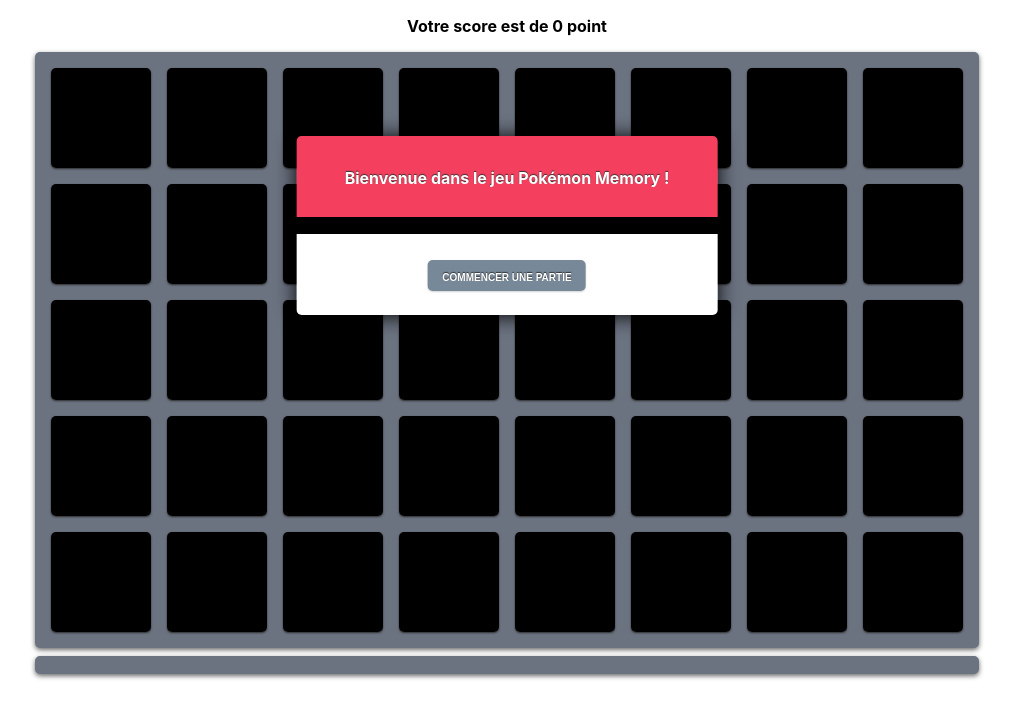
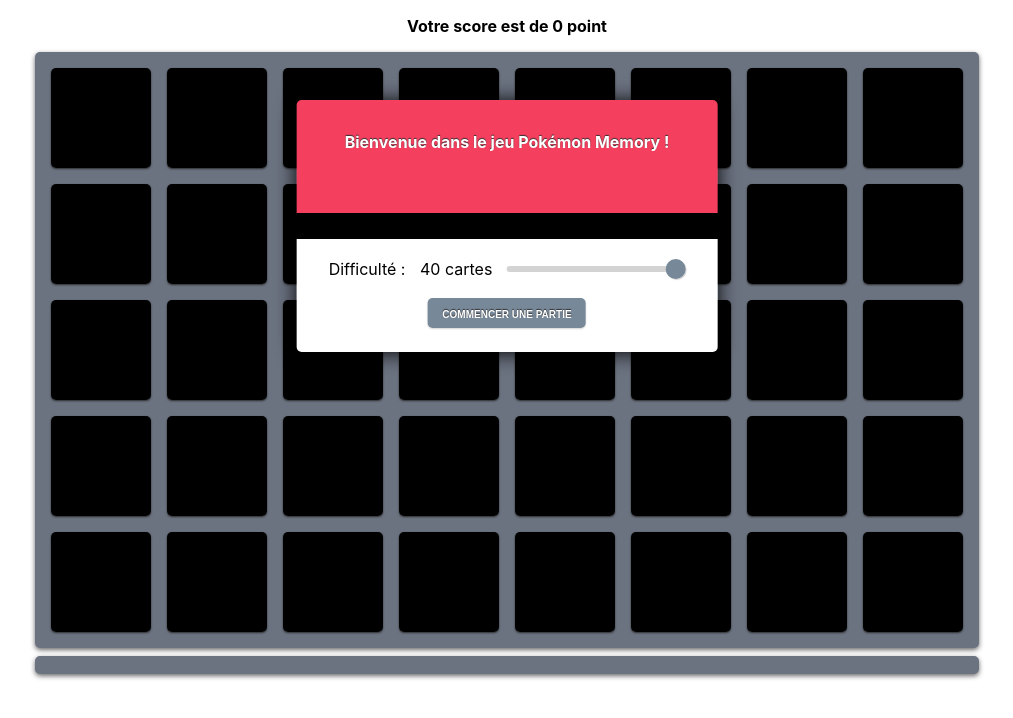
Before and after one commit to Pololops/2022-memory, a React (Create React App) app: page / in a window 1280 px wide. Shown: the top 718 px of the page, without its empty margins (133-1146 px from the left). Built offline with nearby package versions, Linux system fonts and the light colour scheme.

Commit message:
feat - add slider to change game diffuculty

```diff
--- a/src/actions/index.ts
+++ b/src/actions/index.ts
@@ -2,6 +2,7 @@
 
 export const GET_CARDS = 'GET_CARDS';
 export const LOADING_IMAGE_COMPLETE = 'LOADING_IMAGE_COMPLETE';
+export const CHANGE_CARDS_QUANTITY = 'CHANGE_CARDS_QUANTITY';
 export const FLIP_CARD = 'FLIP_CARD';
 export const START_GAME = 'START_GAME';
 export const TEST_COMBINATION = 'TEST_COMBINATION';
@@ -19,6 +20,7 @@
 type anyActions = Action<string, any>;
 type getCardsAction = Action<typeof GET_CARDS, CardFromData[]>;
 type loadingCompleteAction = Action<typeof LOADING_IMAGE_COMPLETE, null>;
+type changeCardsQuantityAction = Action<typeof CHANGE_CARDS_QUANTITY, number>;
 type flipCardAction = Action<typeof FLIP_CARD, number>;
 type startGameAction = Action<typeof START_GAME, CardFromData[]>;
 type stopGameAction = Action<typeof STOP_GAME, null>;
@@ -31,6 +33,8 @@
 
 export type Actions =
     getCardsAction |
+    loadingCompleteAction |
+    changeCardsQuantityAction |
     flipCardAction |
     startGameAction |
     stopGameAction |
@@ -57,6 +61,13 @@
  */
 export function getCards(cards: CardFromData[]): getCardsAction {
     return createAction(GET_CARDS, cards);
+}
+
+/**
+ * Action type function to change cards quantity
+ */
+export function changeCardsQuantity(quantity: number): changeCardsQuantityAction {
+    return createAction(CHANGE_CARDS_QUANTITY, quantity);
 }
 
 /**
--- a/src/components/App/App.tsx
+++ b/src/components/App/App.tsx
@@ -4,12 +4,13 @@
 import useAppSelector from '../../hooks/useSelector';
 import {
   getCards,
-  startGame,
   testCombination,
   searchNotFoundCard,
   initNextTurn,
   increaseScore,
   decreaseScore,
+  startGame,
+  changeCardsQuantity,
 } from '../../actions';
 
 import './App.scss';
@@ -20,19 +21,33 @@
 import Board from '../Board/Board';
 import TimeCount from '../TimeCount/TimeCount';
 import Modal from '../Modal/Modal';
-import Message from '../Message/Message';
-import Button from '../Button/Button';
+import Form from '../Form/Form';
 
 export default function App() {
   const dispatch = useAppDispatch();
   const isLoading = useAppSelector((state) => state.isLoading);
   const allCards = useAppSelector((state) => state.allCards);
+  const cardsQuantity = useAppSelector((state) => state.cardsQuantity);
   const playingCards = useAppSelector((state) => state.playingCards);
   const turn = useAppSelector((state) => state.turn);
-  const turnNumber = useAppSelector((state) => state.turnNumber);
-  const score = useAppSelector((state) => state.score);
 
-  const clickButtonHandler = () => {
+  const appMaxWidth = () => {
+    if (cardsQuantity > 18) return 'calc(800px + 9em)';
+    if (cardsQuantity === 8) return 'calc(400px + 5em)';
+    if (cardsQuantity === 10) return 'calc(400px + 5em)';
+    if (cardsQuantity === 12) return 'calc(600px + 7em)';
+    if (cardsQuantity === 14) return 'calc(700px + 8em)';
+    if (cardsQuantity === 16) return 'calc(800px + 9em)';
+    if (cardsQuantity === 18) return 'calc(600px + 7em)';
+    return 'calc(800px + 9em))';
+  }
+
+  const changeRangeHandler: React.ChangeEventHandler<HTMLInputElement> = (event) => {
+    dispatch(changeCardsQuantity(Number(event.target.value)));
+    dispatch(getCards(cards));
+  }
+
+  const clickButtonHandler: React.MouseEventHandler<HTMLButtonElement> = () => {
     dispatch(startGame(cards));
   }
 
@@ -62,7 +77,7 @@
   }, [turn]);
 
   return (
-    <div className="app">
+    <div className="app" style={{ maxWidth: appMaxWidth() }}>
       {isLoading && (
         <Board cards={allCards} isLoadControlled={true} />
       )}
@@ -76,28 +91,15 @@
       {
         createPortal(
           <Modal>
-            <Message>
-              {
-                turnNumber < 1
-                  ? 'Bienvenue dans le jeu Pokémon Memory !'
-                  : (
-                    <>
-                      La partie est terminée !
-                      <br />
-                      Vous avez obtenu {score} point{score > 1 ? 's' : ''}
-                    </>
-                  )
-              }
-            </Message>
-            {isLoading
-              ? <Spinner />
-              : (
-                <Button
-                  text={turnNumber < 1 ? 'Commencer une partie' : 'Recommencer une partie'}
-
-                  onClick={clickButtonHandler}
-                />
-              )
+            {
+              isLoading
+                ? <Spinner />
+                : (
+                  <Form
+                    onChangeRange={changeRangeHandler}
+                    onButtonClick={clickButtonHandler}
+                  />
+                )
             }
           </Modal>,
           document.body
--- /dev/null
+++ b/src/components/Form/Form.scss
@@ -0,0 +1,4 @@
+.form {
+  width: 100%;
+  margin-top: 2em;
+}
--- /dev/null
+++ b/src/components/Form/Form.tsx
@@ -0,0 +1,31 @@
+import Range from '../Range/Range';
+import Button from '../Button/Button';
+import useAppSelector from '../../hooks/useSelector';
+
+import './Form.scss';
+
+interface Props {
+  onChangeRange: React.ChangeEventHandler<HTMLInputElement>,
+  onButtonClick: React.MouseEventHandler<HTMLButtonElement>,
+}
+
+export default function Form({ onChangeRange, onButtonClick }: Props) {
+  const cardsQuantity = useAppSelector((state) => state.cardsQuantity);
+  const turnNumber = useAppSelector((state) => state.turnNumber);
+
+  return (
+    <div className="form">
+      <Range
+        value={cardsQuantity}
+        onChange={onChangeRange}
+        min={8}
+        max={20}
+        step={2}
+      />
+      <Button
+        text={turnNumber < 1 ? 'Commencer une partie' : 'Recommencer une partie'}
+        onClick={onButtonClick}
+      />
+    </div>
+  );
+}
--- a/src/components/Modal/Modal.scss
+++ b/src/components/Modal/Modal.scss
@@ -2,7 +2,7 @@
 
 .modal {
 	position: absolute;
-	top: 20%;
+	top: 100px;
 	left: 50%;
 	min-width: 300px;
   transform: translate(-50%, 0);
--- a/src/components/Modal/Modal.tsx
+++ b/src/components/Modal/Modal.tsx
@@ -1,4 +1,5 @@
 import useAppSelector from '../../hooks/useSelector';
+import Message from '../Message/Message';
 
 import './Modal.scss';
 
@@ -8,12 +9,27 @@
 
 export default function Modal({ children }: Children) {
   const isModalVisible = useAppSelector((state) => state.isModalVisible);
+  const score = useAppSelector((state) => state.score);
+  const turnNumber = useAppSelector((state) => state.turnNumber);
 
   return (
     <div
       data-testid="modal"
       className={`modal${!isModalVisible ? ' hide' : ''}`}
     >
+      <Message >
+        {
+          turnNumber < 1
+            ? 'Bienvenue dans le jeu Pokémon Memory !'
+            : (
+              <>
+                La partie est terminée !
+                <br />
+                Vous avez obtenu {score} point{score > 1 ? 's' : ''}
+              </>
+            )
+        }
+      </Message>
       {children}
     </div>
   )
--- /dev/null
+++ b/src/components/Range/Range.scss
@@ -0,0 +1,112 @@
+@use 'src/styles/_vars';
+
+.difficulty {
+  display: flex;
+  margin-bottom: 1em;
+  justify-content: space-between;
+  align-items: center;
+}
+
+input[type=range] {
+  -webkit-appearance: none;
+  margin: 10px 0;
+  width: 50%;
+}
+input[type=range]:focus {
+  outline: none;
+}
+input[type=range]::-webkit-slider-runnable-track {
+  height: 6px;
+  cursor: pointer;
+  box-shadow: 0px 0px 0px #000000;
+  background: lightgray;
+  border-radius: 50px;
+  border: none;
+}
+input[type=range]::-webkit-slider-thumb {
+  -webkit-appearance: none;
+  cursor: pointer;
+  margin-top: -7px;
+  border: none;
+  height: 20px;
+  width: 20px;
+  border-radius: 50%;
+  background: vars.$button-bg-color;
+  box-shadow: 1px 1px 1px lightgray;
+}
+input[type=range]:hover::-webkit-slider-thumb {
+  background: vars.$button-hover-bg-color;
+  box-shadow: 0 1px 4px gray;
+}
+input[type=range]:active::-webkit-slider-thumb {
+  box-shadow: 0 0px 1px gray;
+}
+input[type=range]:focus::-webkit-slider-runnable-track {
+  background: lightgray;
+}
+input[type=range]::-moz-range-track {
+  cursor: pointer;
+  height: 6px;
+  border: none;
+  border-radius: 50%;
+  background: lightgray;
+  box-shadow: 0 1px 2px lightgray;
+}
+input[type=range]::-moz-range-thumb {
+  cursor: pointer;
+  border: none;
+  height: 20px;
+  width: 20px;
+  border-radius: 50%;
+  background: vars.$button-bg-color;
+  box-shadow: 0 1px 2px lightgray;
+}
+input[type=range]:hover::-moz-range-thumb {
+  background: vars.$button-hover-bg-color;
+  box-shadow: 0 1px 4px gray;
+}
+input[type=range]:active::-moz-range-thumb {
+  box-shadow: 0 0px 1px gray;
+}
+input[type=range]::-ms-track {
+  cursor: pointer;
+  height: 6px;
+  color: transparent;
+  border-color: transparent;
+  background: transparent;
+}
+input[type=range]::-ms-fill-lower {
+  border: none;
+  border-radius: 100px;
+  background: lightgray;
+  box-shadow: 0px 0px 0px #000000;
+}
+input[type=range]::-ms-fill-upper {
+  border: none;
+  border-radius: 100px;
+  background: lightgray;
+  box-shadow: 0px 0px 0px #000000;
+}
+input[type=range]::-ms-thumb {
+  cursor: pointer;
+  border: none;
+  height: 20px;
+  width: 20px;
+  border-radius: 50px;
+  background: vars.$button-bg-color;
+  box-shadow: 1px 1px 1px lightgray;
+}
+input[type=range]:hover::-ms-thumb {
+  background: vars.$button-hover-bg-color;
+  box-shadow: 0 1px 4px gray;
+}
+input[type=range]:active::-ms-thumb {
+  box-shadow: 0 0px 1px gray;
+}
+
+input[type=range]:focus::-ms-fill-lower {
+  background: lightgray;
+}
+input[type=range]:focus::-ms-fill-upper {
+  background: lightgray;
+}
--- /dev/null
+++ b/src/components/Range/Range.tsx
@@ -0,0 +1,33 @@
+import './Range.scss';
+
+interface Props {
+  value: number;
+  onChange: (event: React.ChangeEvent<HTMLInputElement>) => void;
+  min: number;
+  max: number;
+  step: number;
+}
+
+export default function Range({
+  value,
+  min,
+  max,
+  step,
+  onChange,
+}: Props) {
+  return (
+    <div className="difficulty">
+      <label htmlFor="size">Difficulté : </label>
+      <span>{value * 2} cartes</span>
+      <input
+        type="range"
+        id="size"
+        value={value}
+        onChange={onChange}
+        min={min}
+        max={max}
+        step={step}
+      />
+    </div>
+  );
+}
--- a/src/reducers/index.ts
+++ b/src/reducers/index.ts
@@ -17,6 +17,7 @@
 import {
   GET_CARDS,
   LOADING_IMAGE_COMPLETE,
+  CHANGE_CARDS_QUANTITY,
   FLIP_CARD,
   START_GAME,
   STOP_GAME,
@@ -49,6 +50,13 @@
       return {
         ...state,
         loadedImages: addLoadedImage,
+      };
+    }
+
+    case CHANGE_CARDS_QUANTITY: {
+      return {
+        ...state,
+        cardsQuantity: action.payload,
       };
     }
 
```
